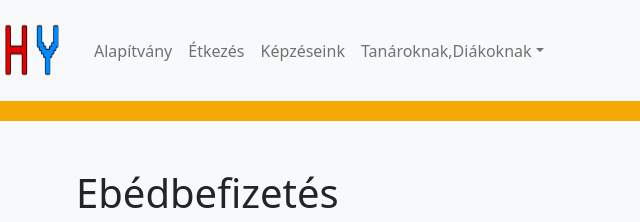
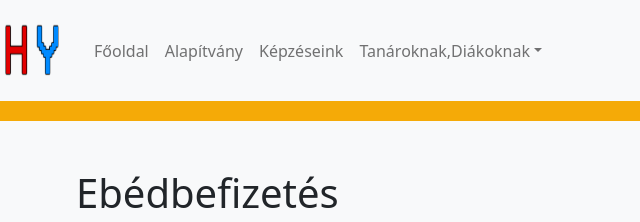
Before and after one commit to Leviih01/blathy_site_prog, a plain HTML site: page etkezes.html in a window 1280 px wide. Shown: the top 222 px of the page, 224-864 px from the left. Drawn offline with nearby package versions, Linux system fonts and the light colour scheme; files that its build step writes are made by us from their sources.

Commit message:
BugFix V0.1
Deleted a Same button on navbar, and added a new button to return a main site

```diff
--- a/etkezes.html
+++ b/etkezes.html
@@ -82,13 +82,13 @@
               <a class="nav-link active" aria-current="page" href="#"></a>
             </li>
             <li class="nav-item">
+                <a class="nav-link" href="index.html">Főoldal</a>
+              </li>
+            <li class="nav-item">
               <a class="nav-link" href="alapitvany.html">Alapítvány</a>
             </li>
             <li class="nav-item">
-              <a class="nav-link" href="etkezes.html">Étkezés</a>
-            </li>
-            <li class="nav-item">
-              <a class="nav-link" href="#kepzes">Képzéseink</a>
+              <a class="nav-link" href="index.html">Képzéseink</a>
             </li>
             <li class="nav-item dropdown">
               <a class="nav-link dropdown-toggle" href="#" id="dropdown09" data-bs-toggle="dropdown" aria-expanded="false">Tanároknak,Diákoknak</a>
```
